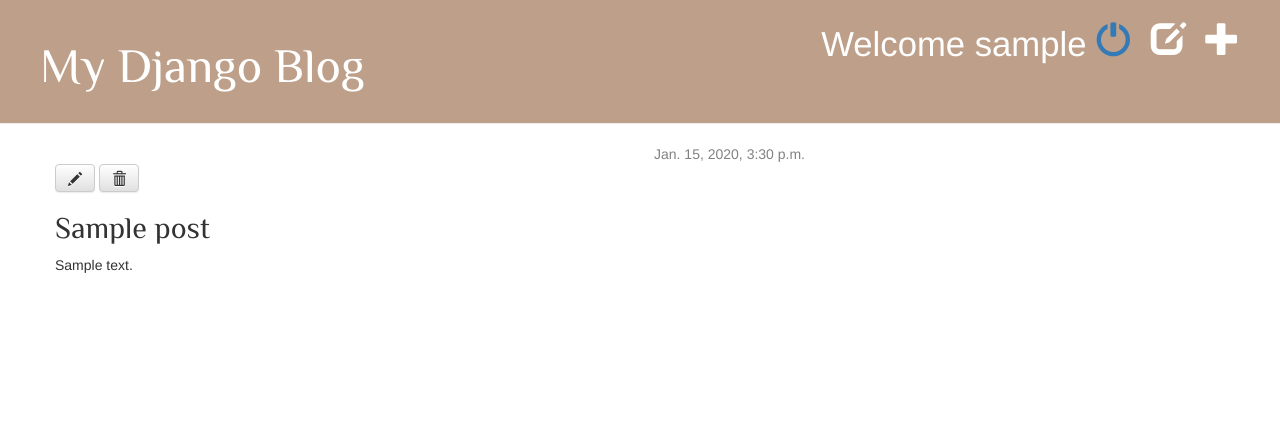
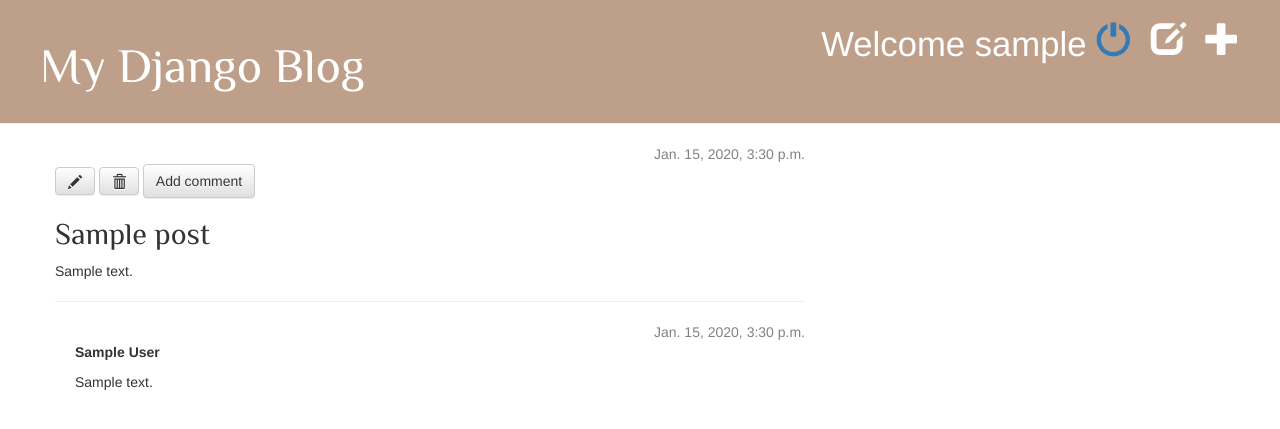
Before and after one commit to chiraag-kakar/My-Django-Blog, a Django app: page /post/1/ in a window 1280 px wide. Shown: the top 429 px of the page. Run offline with Django 3.2, Linux system fonts and the light colour scheme; a user stored in the database is signed in; tables that the repository leaves empty hold one stand-in row (values such as "Sample post"); some libraries are stand-ins or nearby versions.

Commit message:
added comment feature

```diff
--- a/blog/admin.py
+++ b/blog/admin.py
@@ -1,4 +1,5 @@
 from django.contrib import admin
-from .models import Post
+from .models import Post, Comment
 
 admin.site.register(Post)
+admin.site.register(Comment)
--- a/blog/models.py
+++ b/blog/models.py
@@ -16,3 +16,19 @@ class Post(models.Model):
 
     def __str__(self):
         return self.title
+class Comment(models.Model):
+    post = models.ForeignKey('blog.Post', on_delete=models.CASCADE, related_name='comments')
+    author = models.CharField(max_length=200)
+    text = models.TextField()
+    created_date = models.DateTimeField(default=timezone.now)
+    approved_comment = models.BooleanField(default=False)
+
+    def approve(self):
+        self.approved_comment = True
+        self.save()
+
+    def approved_comments(self):
+        return self.comments.filter(approved_comment=True)
+
+    def __str__(self):
+        return self.text
--- a/blog/static/css/blog.css
+++ b/blog/static/css/blog.css
@@ -45,3 +45,8 @@ h1, h2, h3, h4 {
 .post h2 a, .post h2 a:visited {
     color: #000000;
 }
+
+
+.comment {
+    margin: 20px 0px 20px 20px;
+}
--- a/blog/templates/blog/post_detail.html
+++ b/blog/templates/blog/post_detail.html
@@ -12,8 +12,28 @@
         {% if user.is_authenticated %}
             <a class="btn btn-default" href="{% url 'post_edit' pk=post.pk %}"><span class="glyphicon glyphicon-pencil"></span></a>
             <a class="btn btn-default" href="{% url 'post_remove' pk=post.pk %}"><span class="glyphicon glyphicon-trash"></span></a>
+            <a class="btn btn-default" href="{% url 'add_comment_to_post' pk=post.pk %}">Add comment</a>
         {% endif %}
         <h2>{{ post.title }}</h2>
         <p>{{ post.text|linebreaksbr }}</p>
+        <hr>
+        {% for comment in post.comments.all %}
+        {% if user.is_authenticated or comment.approved_comment %}
+        <div class="comment">
+            <div class="date">
+                {{ comment.created_date }}
+                {% if not comment.approved_comment %}
+                    <a class="btn btn-default" href="{% url 'comment_remove' pk=comment.pk %}"><span class="glyphicon glyphicon-remove"></span></a>
+                    <a class="btn btn-default" href="{% url 'comment_approve' pk=comment.pk %}"><span class="glyphicon glyphicon-ok"></span></a>
+                {% endif %}
+            </div>
+            <strong>{{ comment.author }}</strong>
+            <p>{{ comment.text|linebreaks }}</p>
+        </div>
+        {% endif %}
+    {% empty %}
+        <p>No comments here yet :(</p>
+    {% endfor %}
     </div>
+
 {% endblock %}
--- a/blog/templates/blog/post_list.html
+++ b/blog/templates/blog/post_list.html
@@ -6,8 +6,9 @@
             <div class="date">
                 {{ post.published_date }}
             </div>
-            <h2><a href="{% url 'post_detail' pk=post.pk %}">{{ post.title }}</a></h2>
+            <h2><a href="{% url 'post_detail' pk=post.pk %}">{{ post.title }}</a></h1>
             <p>{{ post.text|linebreaksbr }}</p>
+            <a href="{% url 'post_detail' pk=post.pk %}">Comments: {{ post.approved_comments.count }}</a>
         </div>
     {% endfor %}
-{% endblock %}
+{% endblock content %}
--- a/blog/urls.py
+++ b/blog/urls.py
@@ -9,4 +9,7 @@ urlpatterns = [
     path('post/<int:pk>/edit/', views.post_edit, name='post_edit'),
     path('post/<pk>/publish/', views.post_publish, name='post_publish'),
     path('post/<pk>/remove/', views.post_remove, name='post_remove'),
+    path('post/<int:pk>/comment/', views.add_comment_to_post, name='add_comment_to_post'),
+    path('comment/<int:pk>/approve/', views.comment_approve, name='comment_approve'),
+    path('comment/<int:pk>/remove/', views.comment_remove, name='comment_remove'),
 ]
--- a/blog/views.py
+++ b/blog/views.py
@@ -1,9 +1,11 @@
 from django.shortcuts import render, get_object_or_404
 from django.utils import timezone
-from .models import Post
-from .forms import PostForm
+from .models import Post, Comment
+
 from django.shortcuts import redirect
 from django.contrib.auth.decorators import login_required
+from .forms import PostForm, CommentForm
+
 
 def post_detail(request, pk):
     post = get_object_or_404(Post, pk=pk)
@@ -59,3 +61,28 @@ def post_remove(request, pk):
     post = get_object_or_404(Post, pk=pk)
     post.delete()
     return redirect('post_list')
+
+def add_comment_to_post(request, pk):
+    post = get_object_or_404(Post, pk=pk)
+    if request.method == "POST":
+        form = CommentForm(request.POST)
+        if form.is_valid():
+            comment = form.save(commit=False)
+            comment.post = post
+            comment.save()
+            return redirect('post_detail', pk=post.pk)
+    else:
+        form = CommentForm()
+    return render(request, 'blog/add_comment_to_post.html', {'form': form})
+
+@login_required
+def comment_approve(request, pk):
+    comment = get_object_or_404(Comment, pk=pk)
+    comment.approve()
+    return redirect('post_detail', pk=comment.post.pk)
+
+@login_required
+def comment_remove(request, pk):
+    comment = get_object_or_404(Comment, pk=pk)
+    comment.delete()
+    return redirect('post_detail', pk=comment.post.pk)
--- a/mysite/settings.py
+++ b/mysite/settings.py
@@ -37,7 +37,7 @@ INSTALLED_APPS = [
     'django.contrib.sessions',
     'django.contrib.messages',
     'django.contrib.staticfiles',
-    'blog.apps.BlogConfig',
+    'blog.apps.BlogConfig', # add the app
 ]
 
 MIDDLEWARE = [
```
Also changed, not shown: blog/forms.py (+7 -2 lines), blog/templates/blog/add_comment_to_post.html (added, +9 -0 lines), requirements.txt (+15 -1 lines), blog/migrations/0002_comment.py (added).
